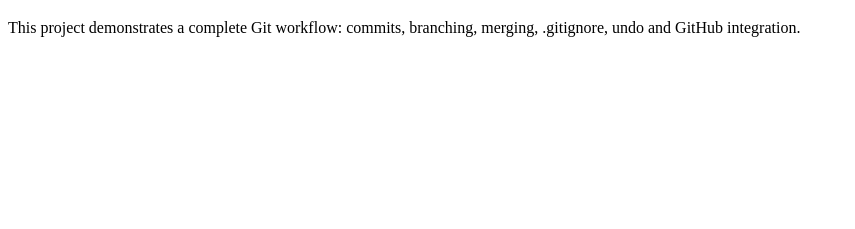
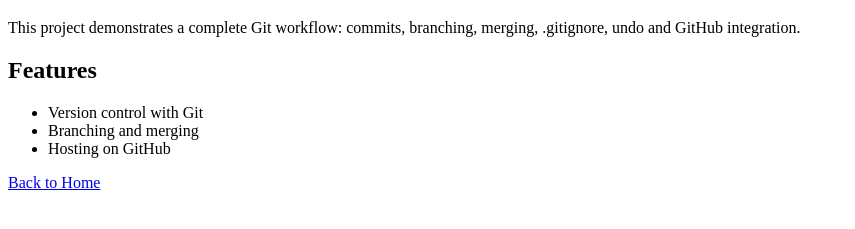
Before and after one commit to arju-prog/git-workflow-assignment, a plain HTML site: page about.html in a window 1280 px wide. Shown: the part 61-290 px from the top of the page, without its empty margins (0-855 px from the left). Drawn offline with Linux system fonts and the light colour scheme.

Commit message:
Add features list and home link to about.html

```diff
--- a/about.html
+++ b/about.html
@@ -7,5 +7,12 @@
 <body>
   <h1>About This Project</h1>
   <p>This project demonstrates a complete Git workflow: commits, branching, merging, .gitignore, undo and GitHub integration.</p>
+  <h2>Features</h2>
+  <ul>
+    <li>Version control with Git</li>
+    <li>Branching and merging</li>
+    <li>Hosting on GitHub</li>
+  </ul>
+  <p><a href="index.html">Back to Home</a></p>
 </body>
 </html>
```
